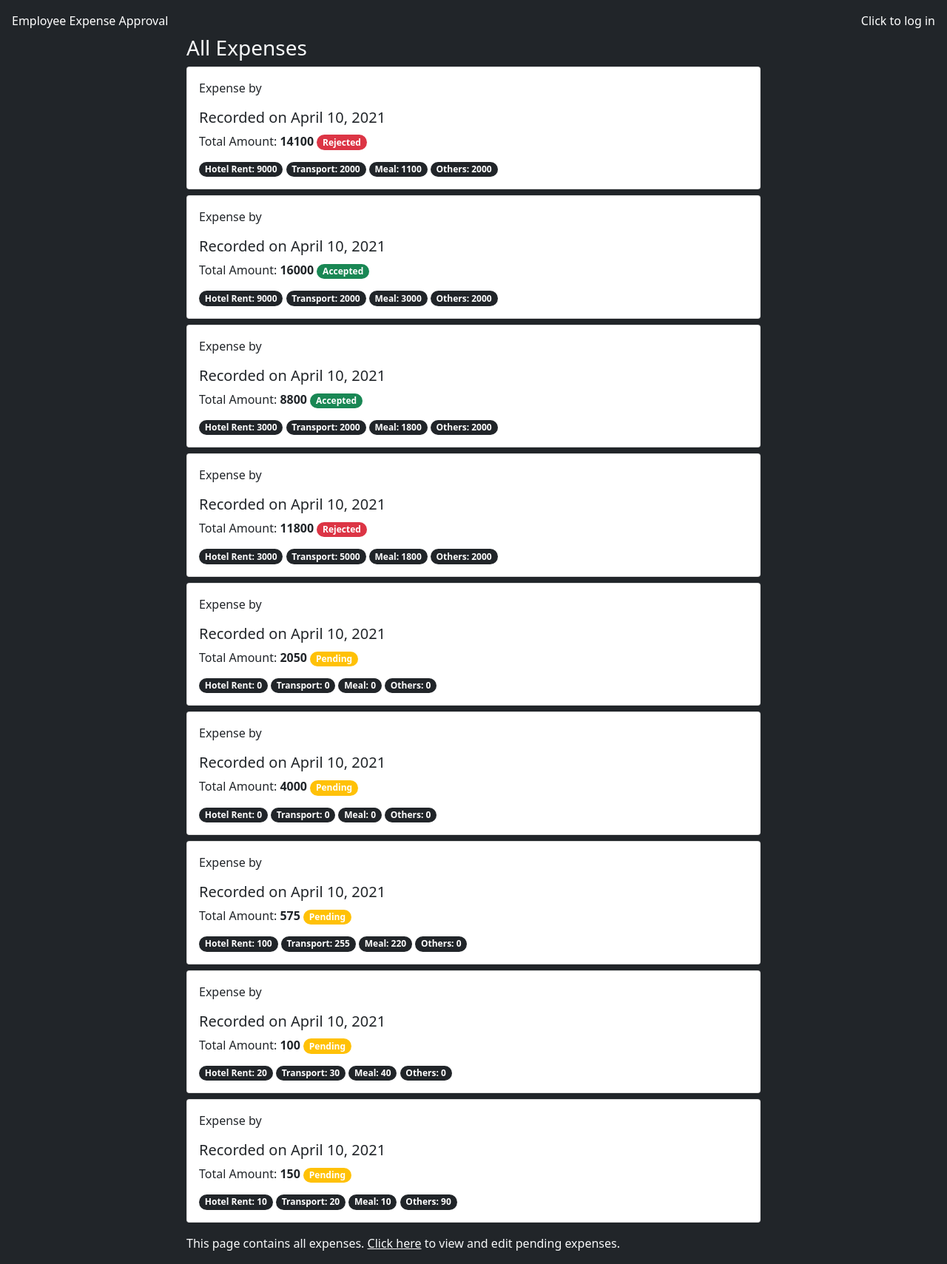
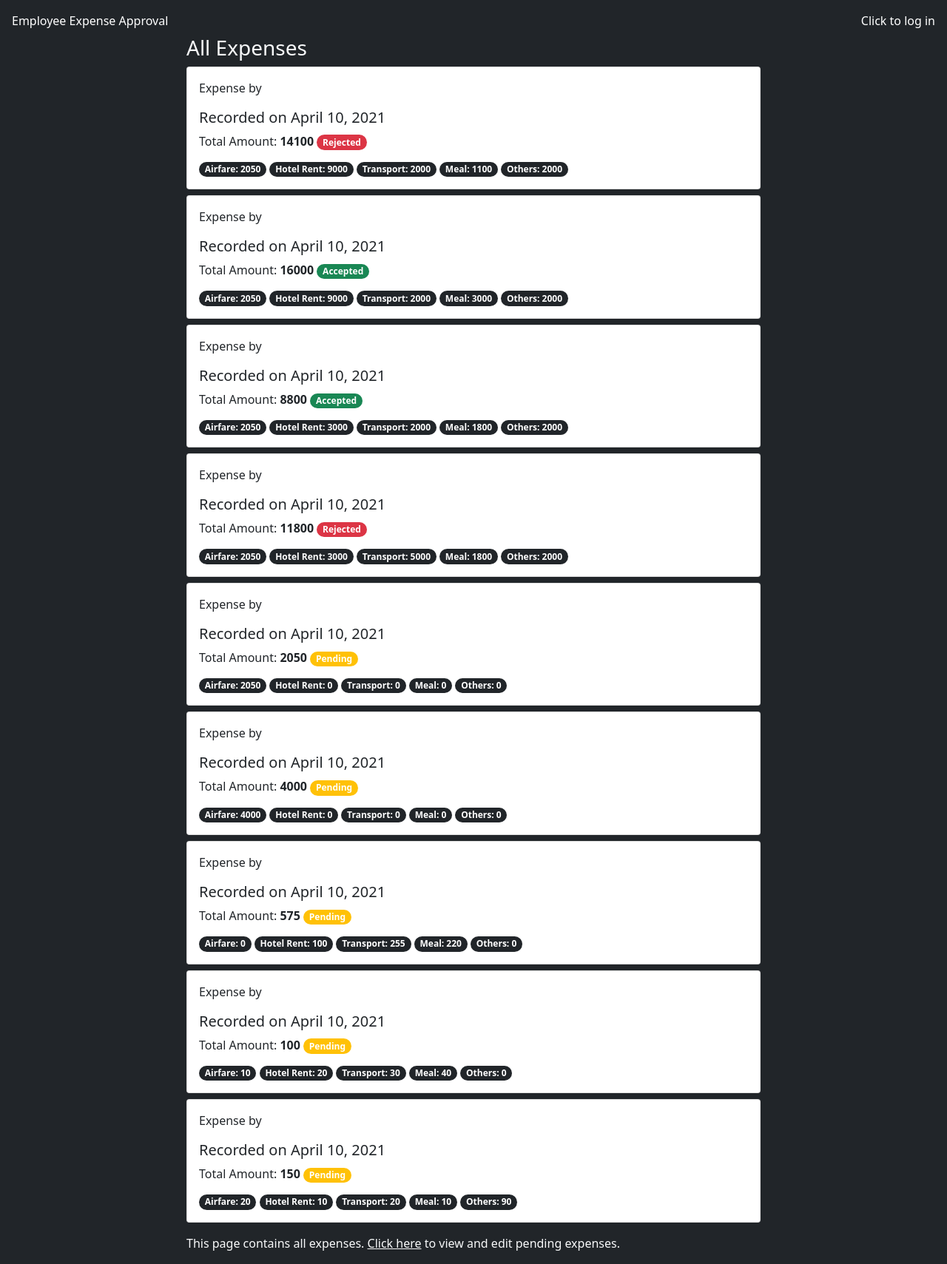
Before and after one commit to fluffcoding/anjali, a Django app: template src/templates/expense_requests/all.html in a window 1280 px wide. Shown: the whole page at 74% size. Run offline with Django 3.2, Linux system fonts and the light colour scheme; the template is opened without the code that fills it: values that come from a table or form of the project are taken from there, others are empty; data comes from the database, SQL or seed files in the repository; both versions use the stored data as it was after the commit; some libraries are stand-ins or nearby versions.

Commit message:
Newer changes (even newer)

```diff
--- a/src/budget/models.py
+++ b/src/budget/models.py
@@ -119,12 +119,18 @@ class Expenses(models.Model):
     hotel_rent = models.IntegerField(null=True, blank=True)
     transport = models.IntegerField(null=True, blank=True)
     meal = models.IntegerField(null=True, blank=True)
-    others = models.IntegerField(null=True, blank=True, default=0)
+    others = models.IntegerField(default=0)
     remarks = models.TextField(null=True, blank=True)
     form_status_head = models.BooleanField(default=None, null=True, blank=True)
     form_status_payment = models.BooleanField(default=None, null=True, blank=True)
     total_amount = models.IntegerField(null=True, blank=True)
     department = models.ForeignKey(Department, on_delete=models.SET_NULL, blank=True, null=True)
+
+
+    def total(self):
+        total = self.airfare + self.hotel_rent + self.transport + self.meal + self.others
+        self.total_amount = total
+        return total
 
 
     def form_status(self):
--- a/src/budget/views.py
+++ b/src/budget/views.py
@@ -33,9 +33,7 @@ def expenseApprovalRequest(request):
     if form.is_valid():
         expense = form.save(commit=False)
         expense.employee = request.user
-        total = int(form.cleaned_data['airfare']) + int(form.cleaned_data['hotel_rent']) + int(form.cleaned_data['transport']) + int(
-            form.cleaned_data['meal']) + int(form.cleaned_data['others'])
-        expense.total_amount = total
+        expense.total()
         expense.department = profile.department
         expense.save()
         if department.expense_approval(expense.id):
--- a/src/templates/expense_approval/form.html
+++ b/src/templates/expense_approval/form.html
@@ -32,6 +32,7 @@
         <span class="badge bg-danger" style="border-radius: 20px;">Rejected</span>
         {% endif %}
         <br>
+        <span class="badge bg-dark mt-3" style="border-radius: 20px;">Airfare: {{expense.airfare }}</span>
         <span class="badge bg-dark mt-3" style="border-radius: 20px;">Hotel Rent: {{expense.hotel_rent }}</span>
         <span class="badge bg-dark" style="border-radius: 20px;">Transport: {{expense.transport }}</span>
         <span class="badge bg-dark" style="border-radius: 20px;">Meal: {{expense.meal }}</span>
--- a/src/templates/expense_requests/all.html
+++ b/src/templates/expense_requests/all.html
@@ -22,6 +22,7 @@
             <span class="badge bg-danger" style="border-radius: 20px;">Rejected</span>
             {% endif %}
             <br>
+            <span class="badge bg-dark mt-3" style="border-radius: 20px;">Airfare: {{expense.airfare }}</span>
             <span class="badge bg-dark mt-3" style="border-radius: 20px;">Hotel Rent: {{expense.hotel_rent }}</span>
             <span class="badge bg-dark" style="border-radius: 20px;">Transport: {{expense.transport }}</span>
             <span class="badge bg-dark" style="border-radius: 20px;">Meal: {{expense.meal }}</span>
--- a/src/templates/expense_requests/head.html
+++ b/src/templates/expense_requests/head.html
@@ -28,6 +28,7 @@
             <span class="badge bg-danger" style="border-radius: 20px;">Rejected</span>
             {% endif %}
             <br>
+            <span class="badge bg-dark mt-3" style="border-radius: 20px;">Airfare: {{expense.airfare }}</span>
             <span class="badge bg-dark mt-3" style="border-radius: 20px;">Hotel Rent: {{expense.hotel_rent }}</span>
             <span class="badge bg-dark" style="border-radius: 20px;">Transport: {{expense.transport }}</span>
             <span class="badge bg-dark" style="border-radius: 20px;">Meal: {{expense.meal }}</span>
```
Also changed, not shown: src/budget/migrations/0015_auto_20210410_2219.py (added), src/db.sqlite3. Lines whose indentation alone changed are shown as unchanged.
